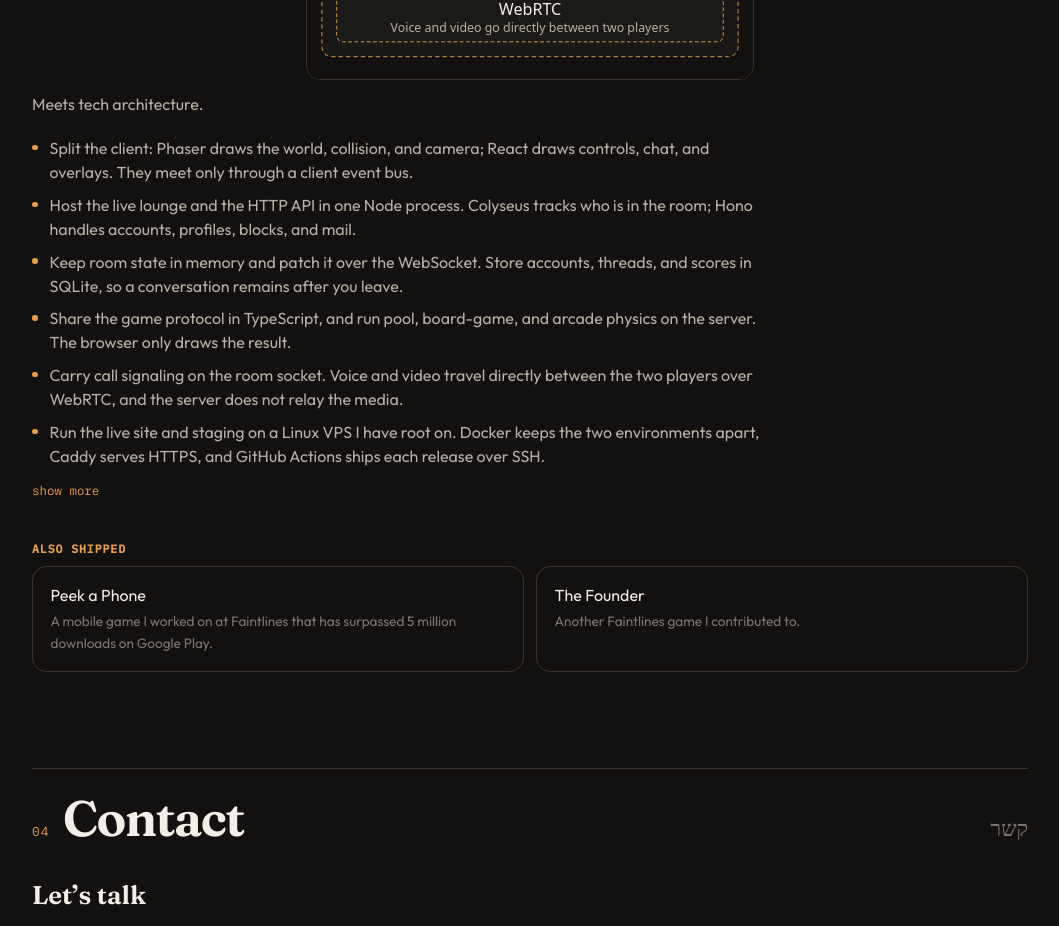
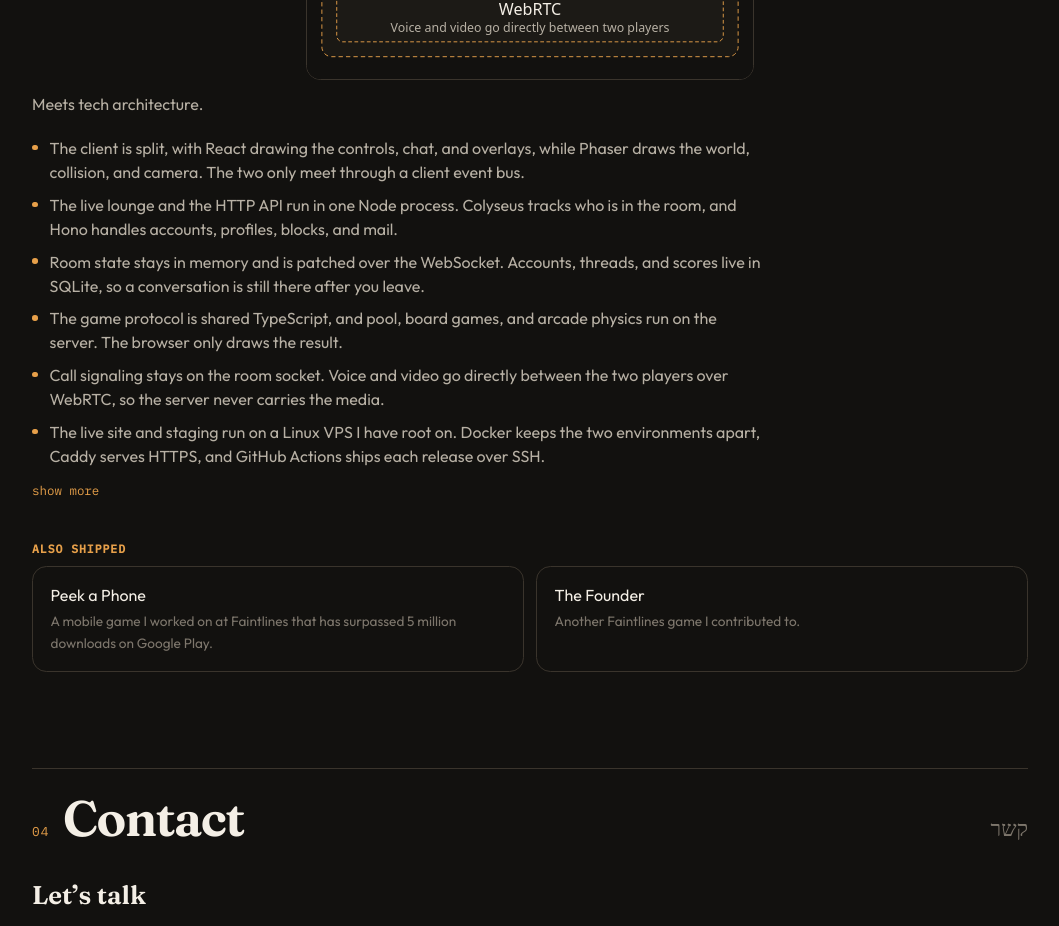
Before and after one commit to YChalfari/portfolio2, a React (Vite) app: page / in a window 1280 px wide. Shown: the part 6480-7406 px from the top of the page, without its empty margins (180-1239 px from the left). Built offline with nearby package versions, Linux system fonts and the light colour scheme; a web font is replaced by a local one.

Commit message:
tweak meets bullet points

```diff
--- a/src/data/projects.js
+++ b/src/data/projects.js
@@ -73,16 +73,16 @@ export const projects = [
     description: 'Meets is a mobile-first, RPG-style social experience built around a shared virtual space where players can move around, interact, chat, and connect.',
     tech: ['TypeScript', 'React', 'Phaser', 'Colyseus', 'Hono', 'Drizzle', 'SQLite', 'Better Auth', 'WebRTC', 'Docker', 'Caddy'],
     points: [
-      'Split the client: Phaser draws the world, collision, and camera; React draws controls, chat, and overlays. They meet only through a client event bus.',
-      'Host the live lounge and the HTTP API in one Node process. Colyseus tracks who is in the room; Hono handles accounts, profiles, blocks, and mail.',
-      'Keep room state in memory and patch it over the WebSocket. Store accounts, threads, and scores in SQLite, so a conversation remains after you leave.',
-      'Share the game protocol in TypeScript, and run pool, board-game, and arcade physics on the server. The browser only draws the result.',
-      'Carry call signaling on the room socket. Voice and video travel directly between the two players over WebRTC, and the server does not relay the media.',
-      'Run the live site and staging on a Linux VPS I have root on. Docker keeps the two environments apart, Caddy serves HTTPS, and GitHub Actions ships each release over SSH.',
-      'Implemented accounts, profiles, and blocks with Hono, Drizzle, and Better Auth.',
-      'Added guest-to-email account upgrades so players can keep their existing character.',
-      'Run lounge bots as Colyseus clients inside the same Node process.',
-      'Store photos and voice uploads as files, served from /uploads.',
+      'The client is split, with React drawing the controls, chat, and overlays, while Phaser draws the world, collision, and camera. The two only meet through a client event bus.',
+      'The live lounge and the HTTP API run in one Node process. Colyseus tracks who is in the room, and Hono handles accounts, profiles, blocks, and mail.',
+      'Room state stays in memory and is patched over the WebSocket. Accounts, threads, and scores live in SQLite, so a conversation is still there after you leave.',
+      'The game protocol is shared TypeScript, and pool, board games, and arcade physics run on the server. The browser only draws the result.',
+      'Call signaling stays on the room socket. Voice and video go directly between the two players over WebRTC, so the server never carries the media.',
+      'The live site and staging run on a Linux VPS I have root on. Docker keeps the two environments apart, Caddy serves HTTPS, and GitHub Actions ships each release over SSH.',
+      'Accounts, profiles, and blocks go through Hono, Drizzle, and Better Auth.',
+      'A guest can upgrade to an email account and keep the same character.',
+      'Lounge bots join as Colyseus clients in that same Node process.',
+      'Photos and voice messages are files, served from /uploads.',
     ],
     links: [
       { label: 'Demo', href: 'https://meetz.fun' },
```
